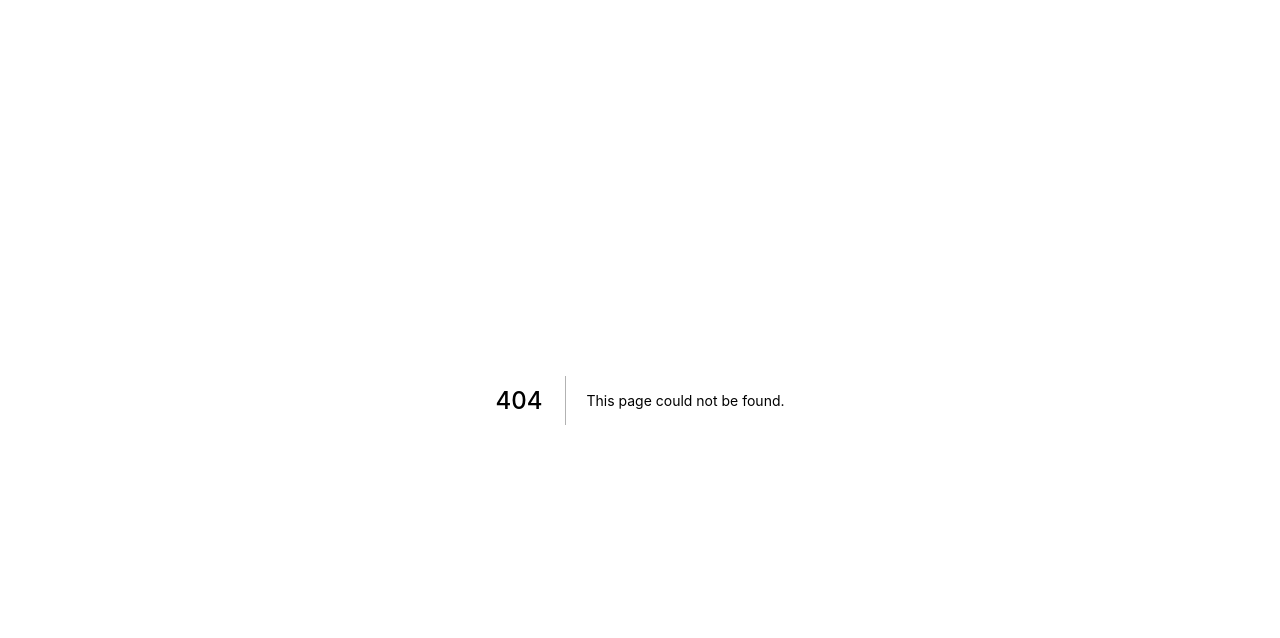
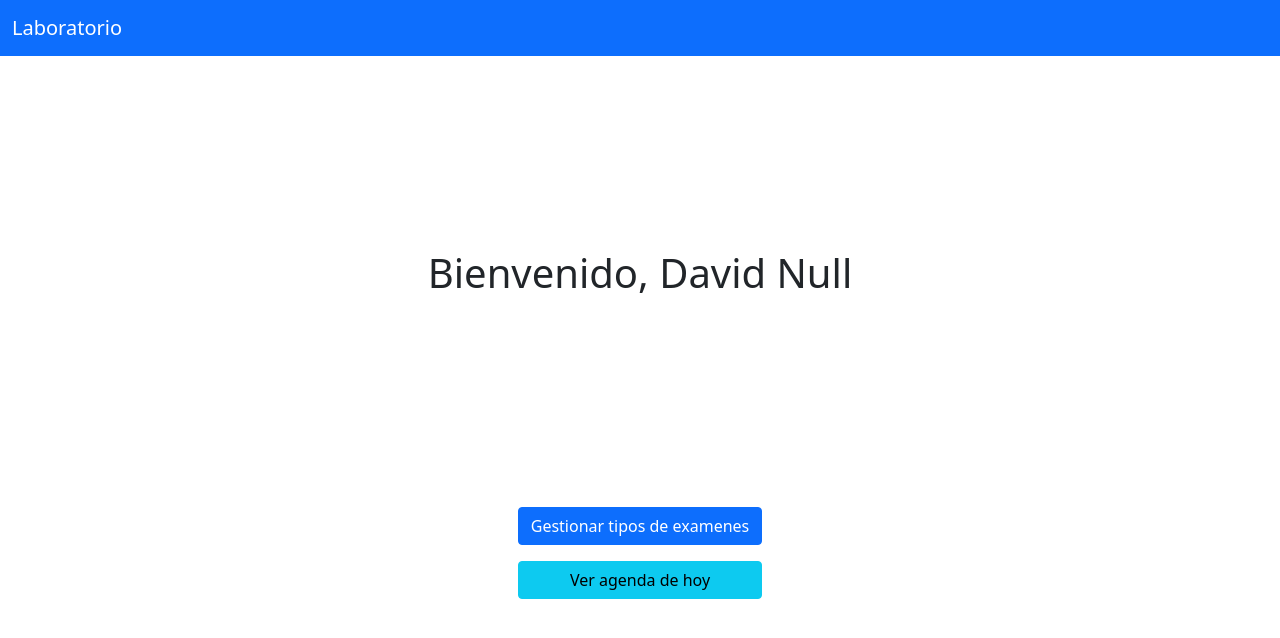
Before and after one commit to sarrietav-dev/lab-samples-app, a Next.js app in the folder frontend/: page /EmployeeHome in a window 1280 px wide. Before the commit this address had no page. Shown: the top 638 px of the page. Built offline with nearby package versions, Linux system fonts and the light colour scheme.

Commit message:
💄 Admin View page Fixes #7
Commented things that might be useful later

```diff
--- /dev/null
+++ b/frontend/pages/EmployeeHome.tsx
@@ -0,0 +1,94 @@
+import type { NextPage } from 'next';
+import { Button } from 'react-bootstrap';
+import TheNavbar from '../components/TheNavbar';
+
+interface ModalState {
+  showScheduleModal: boolean;
+  showResultListModal: boolean;
+}
+
+/**
+ * The main page that an external user sees.\
+ * ![image](https://user-images.githubusercontent.com/25210925/144107131-2d333492-6c67-4511-b772-a9b6b6a21896.png)
+ */
+const EmployeeHome: NextPage = () => {
+  // const [state, dispatch] = useReducer(modalReducer, {
+  //   showResultListModal: false,
+  //   showScheduleModal: false,
+  // });
+
+  // /**
+  //  * Opens a given Modal
+  //  */
+  // const handleShowModal = (modal: 'SCHEDULE' | 'RESULT_LIST') =>
+  //   dispatch({ type: 'SHOW', payload: modal });
+
+  // /**
+  //  * Closes a given Modal
+  //  */
+  // const handleCloseModal = (modal: 'SCHEDULE' | 'RESULT_LIST') =>
+  //   dispatch({ type: 'CLOSE', payload: modal });
+
+  return (
+    <div className="vh-100 d-flex flex-column">
+      <TheNavbar />
+      <div className="d-flex h-100 flex-column align-items-center justify-content-evenly">
+        <h1>Bienvenido, David Null</h1>
+        <div className="d-flex flex-column">
+          <Button
+            variant="primary"
+            className="my-2"
+            // onClick={() => handleShowModal('SCHEDULE')}
+          >
+            Gestionar tipos de examenes
+          </Button>
+          <Button
+            variant="info"
+            className="my-2"
+            // onClick={() => handleShowModal('RESULT_LIST')}
+          >
+            Ver agenda de hoy
+          </Button>
+        </div>
+      </div>
+      {/* <ScheduleModal
+        show={state.showScheduleModal}
+        handleClose={() => handleCloseModal('SCHEDULE')}
+      />
+      <ResultsListModal
+        show={state.showResultListModal}
+        handleClose={() => handleCloseModal('RESULT_LIST')}
+      /> */}
+    </div>
+  );
+};
+
+enum EmployeeModalType {
+  Appointment,
+  Tests,
+}
+
+/**
+ * Controls the state of the modals
+ * @param action The types can be **SHOW** to show the modal, **CLOSE** to close it.
+ * And the payload handles witch of the two modals is going to be used.\
+ * **SCHEDULE**: For {@link ScheduleModal}\
+ * **RESULT_LIST**: For {@link ResultsListModal}
+ */
+// function modalReducer(
+//   state: ModalState,
+//   action: { type: 'SHOW' | 'CLOSE'; payload: EmployeeModalType },
+// ): ModalState {
+//   switch (action.type) {
+//     case 'SHOW':
+//       if (action.payload === EmployeeModalType.Appointment)
+//         return { ...state, showScheduleModal: true };
+//       else return { ...state, showResultListModal: true };
+//     case 'CLOSE':
+//       if (action.payload === EmployeeModalType.Appointment)
+//         return { ...state, showScheduleModal: false };
+//       else return { ...state, showResultListModal: false };
+//   }
+// }
+
+export default EmployeeHome;
```
